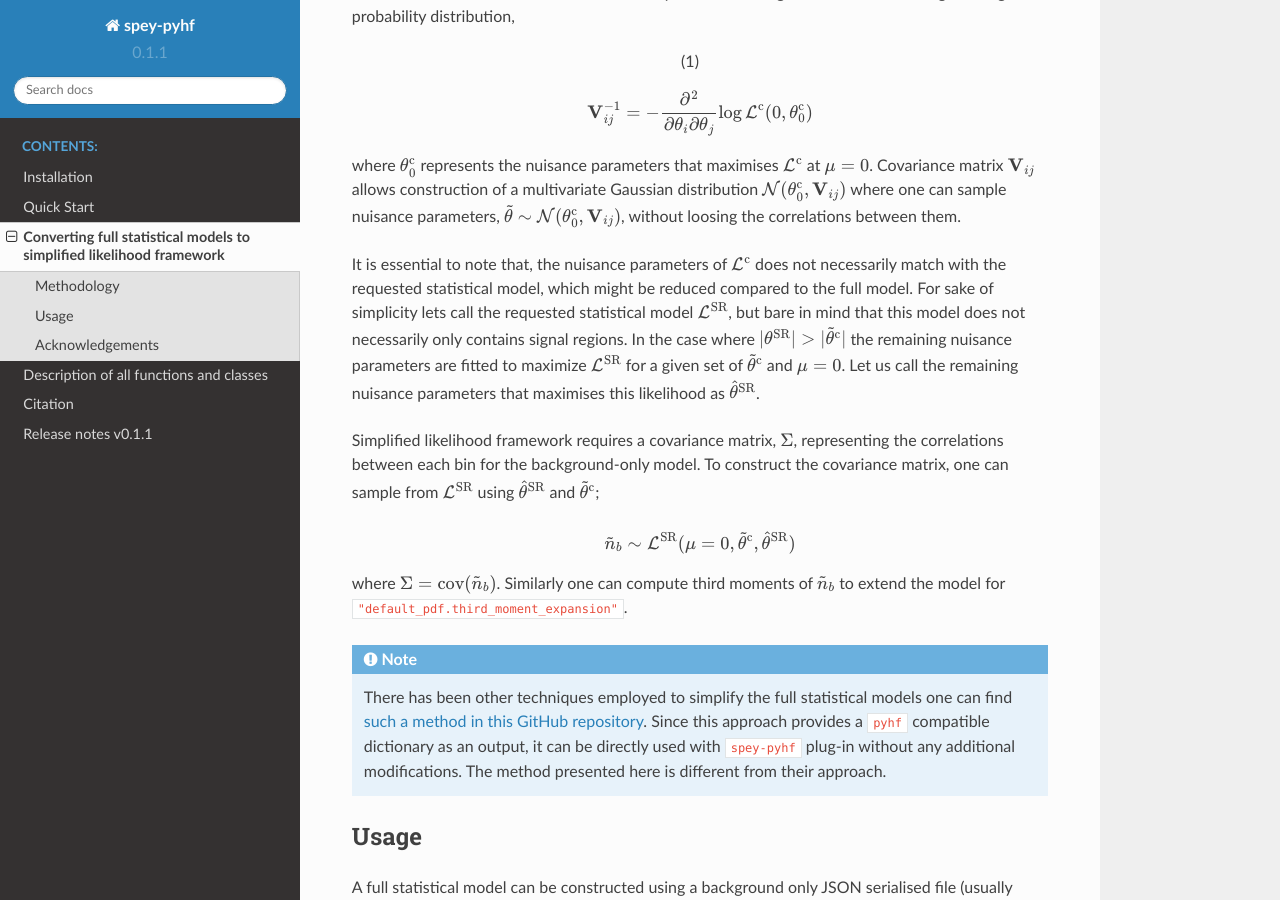
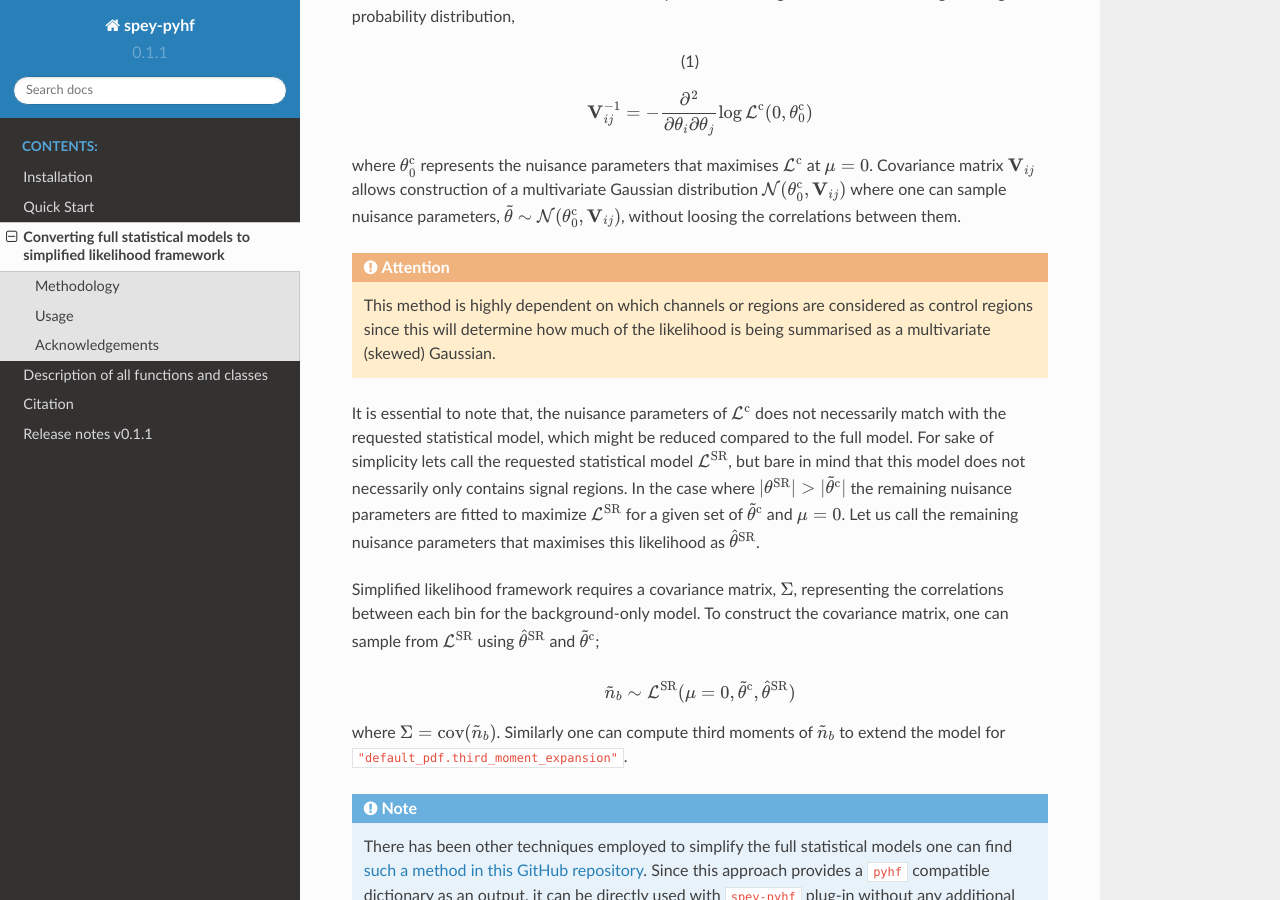
Before and after one commit to SpeysideHEP/spey-pyhf, a Sphinx documentation site: the page built from docs/simplify.rst, in a window 1280 px wide and 900 px high, scrolled down 538 px. Built offline with Sphinx 7.4.7 and the Read the Docs theme 2.0.0, drawn with Linux system fonts in a browser that asks for light colours.

Commit message:
extend doc

```diff
--- a/docs/simplify.rst
+++ b/docs/simplify.rst
@@ -33,6 +33,11 @@ allows construction of a multivariate Gaussian distribution
 :math:`\mathcal{N}(\theta_0^{\rm c}, \mathbf{V}_{ij})` where one can sample nuisance parameters,
 :math:`\tilde{\theta}\sim\mathcal{N}(\theta_0^{\rm c}, \mathbf{V}_{ij})`,
 without loosing the correlations between them.
+
+.. attention::
+
+	This method is highly dependent on which channels or regions are considered as control regions since
+	this will determine how much of the likelihood is being summarised as a multivariate (skewed) Gaussian.
 
 It is essential to note that, the nuisance parameters of :math:`\mathcal{L}^{\rm c}` does not
 necessarily match with the requested statistical model, which might be reduced compared to the full model.
```
